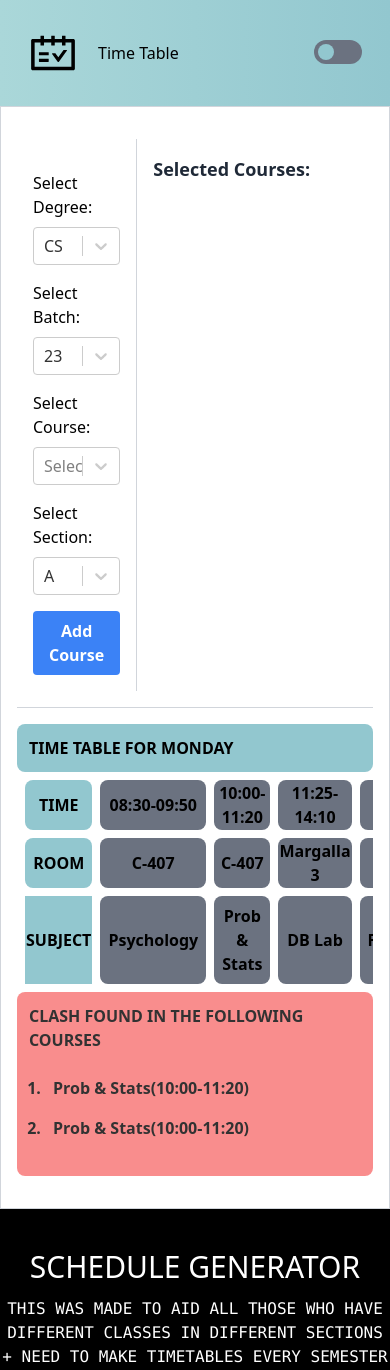
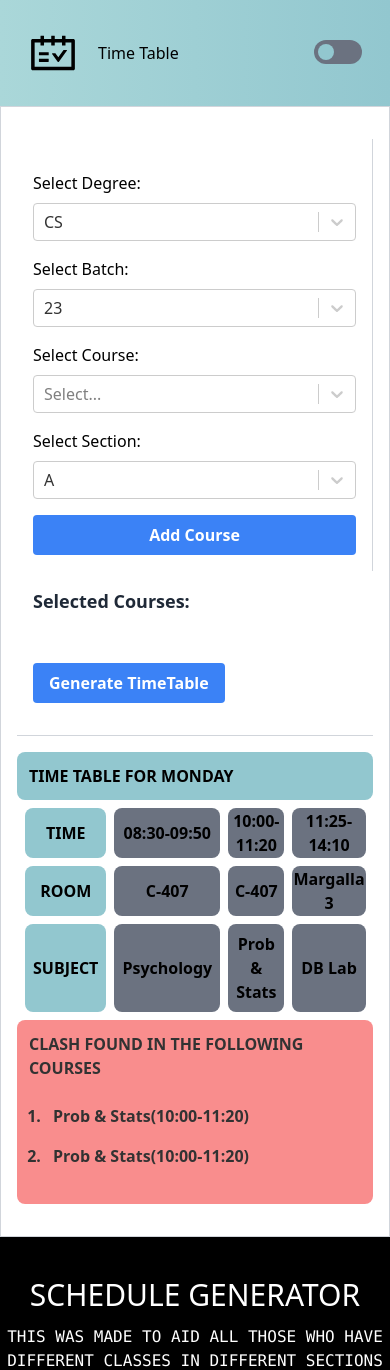
Before and after one commit to DaniyalFaraz2003/Fast-TimeTable-Finder, a React (Vite) app in the folder Frontend/: page / in a window 390 px wide. Shown: the top 1370 px of the page. Built offline with nearby package versions, Linux system fonts and the light colour scheme.

Commit message:
added responsiveness

```diff
--- a/Frontend/src/Components/Body.jsx
+++ b/Frontend/src/Components/Body.jsx
@@ -3,7 +3,7 @@ import { useState } from "react";
 
 import Select2, { SELECT2_TYPE_CLASSES } from "./select2/select2.component";
 
-import {timetable, courseOptions, degreeOptions, batchOptions, sectionOptions } from "../data.mjs";
+import { timetable, courseOptions, degreeOptions, batchOptions, sectionOptions } from "../data.mjs";
 
 import Table from "./table/table.component";
 
@@ -86,7 +86,7 @@ const Body = () => {
 
 	return (
 		<div className="flex flex-col p-4 border border-gray-300 dark:text-white" >
-			<div className="selections flex mt-4 border-b border-gray-300 pb-4 flex-row">
+			<div className="selections flex mt-4 border-b border-gray-300 pb-4 flex-col md:flex-row">
 				<div className="select flex flex-col p-4 border-r border-gray-300 basis-1/3">
 					<label htmlFor="degree" className="mt-4 mb-2">
 						Select Degree:
@@ -149,7 +149,7 @@ const Body = () => {
 					</button>
 				</div>
 				<div className="showcourses p-4 flex-col basis-2/3">
-					<p className="text-lg font-bold text-gray-800 mb-2">
+					<p className="text-lg font-bold text-gray-800 mb-2 dark:text-white">
 						Selected Courses:
 					</p>
 					<div className="courses flex w-full flex-wrap gap-5">
@@ -163,11 +163,18 @@ const Body = () => {
 							);
 						})}
 					</div>
+					<div className="flex self-end w-full">
+						<button
+							className="mt-10 bg-blue-500 hover:bg-blue-700 text-white font-bold py-2 px-4 rounded justify-self-end"
+						>
+							Generate TimeTable
+						</button>
+					</div>
 				</div>
 
 			</div>
 			<div>
-				<Table courses = {timetable.Monday} day = {"Monday"}/>
+				<Table courses={timetable.Monday} day={"Monday"} />
 			</div>
 		</div>
 	);
--- a/Frontend/src/Components/table/table.component.jsx
+++ b/Frontend/src/Components/table/table.component.jsx
@@ -30,40 +30,40 @@ export default function Table({ courses, day }) {
         }
     });
     console.log(accumulator);
-  const {currArr,duplicates} = accumulator
+    const { currArr, duplicates } = accumulator
     return (
         <div className="py-4">
             <div className="overflow-x-auto">
                 <div className=" bg-light-blue dark:bg-dark-purple w-full p-3 rounded-lg font-bold">
                     <h1>TIME TABLE FOR {day.toUpperCase()}</h1>
                 </div>
-        <table className="min-w-full border-separate border-spacing-2 text-center">
+                <table className="min-w-full border-separate border-spacing-2 text-center table-fixed sm:table-auto">
                     <tbody>
                         <tr>
-              <td className="font-bold bg-light-blue dark:bg-dark-purple rounded-lg p-2 border-solid sm:w-1/4 md:w-1/3 lg:w-1/2 xl:w-1/5">TIME</td>
+                            <td className="sm:w-1/4 md:w-1/3 lg:w-1/2 xl:w-1/5 font-bold bg-light-blue dark:bg-dark-purple rounded-lg p-2 border-solid ">TIME</td>
                             {currArr.map((val, index) => {
                                 return (
-                  <td className="font-semibold bg-gray-500 rounded-lg sm:w-1/4 md:w-1/3 lg:w-1/2 xl:w-1/5" key={index}>
+                                    <td className="sm:w-1/4 md:w-1/3 lg:w-1/2 xl:w-1/5 font-semibold bg-gray-500 rounded-lg " key={index}>
                                         {val.beginTime + "-" + val.endTime}
                                     </td>
                                 );
                             })}
                         </tr>
                         <tr>
-              <td className="font-bold bg-light-blue dark:bg-dark-purple rounded-lg p-2 border-solid sm:w-1/4 md:w-1/3 lg:w-1/2 xl:w-1/5">ROOM</td>
+                            <td className="sm:w-1/4 md:w-1/3 lg:w-1/2 xl:w-1/5 font-bold bg-light-blue dark:bg-dark-purple rounded-lg p-2 border-solid ">ROOM</td>
                             {currArr.map((val, index) => {
                                 return (
-                  <td className="font-semibold bg-gray-500 rounded-lg sm:w-1/4 md:w-1/3 lg:w-1/2 xl:w-1/5" key={index}>
+                                    <td className="sm:w-1/4 md:w-1/3 lg:w-1/2 xl:w-1/5 font-semibold bg-gray-500 rounded-lg " key={index}>
                                         {val.roomNo}
                                     </td>
                                 );
                             })}
                         </tr>
                         <tr>
-              <td className="font-bold bg-light-blue dark:bg-dark-purple sm:w-1/4 md:w-1/3 lg:w-1/2 xl:w-1/5">SUBJECT</td>
+                            <td className="sm:w-1/4 md:w-1/3 lg:w-1/2 xl:w-1/5 font-bold bg-light-blue dark:bg-dark-purple rounded-lg p-2 border-solid ">SUBJECT</td>
                             {currArr.map((val, index) => {
                                 return (
-                  <td className="font-semibold bg-gray-500 rounded-lg p-2 border-solid sm:w-1/4 md:w-1/3 lg:w-1/2 xl:w-1/5" key={index}>
+                                    <td className="sm:w-1/4 md:w-1/3 lg:w-1/2 xl:w-1/5 font-semibold bg-gray-500 rounded-lg p-2 border-solid " key={index}>
                                         {val.courseName}
                                     </td>
                                 );
@@ -76,9 +76,9 @@ export default function Table({ courses, day }) {
                 <h1 className="font-bold">CLASH FOUND IN THE FOLLOWING COURSES</h1>
                 <ul className="list-decimal p-4">
                     {
-              duplicates.map((val,index)=>{
-                  return(
-                    <li className= "rounded-md p-2 font-semibold" key = {index}>
+                        duplicates.map((val, index) => {
+                            return (
+                                <li className="rounded-md p-2 font-semibold" key={index}>
                                     {
                                         val.courseName + "(" + val.beginTime + '-' + val.endTime + ')'
                                     }
```
Lines whose indentation alone changed are shown as unchanged.
